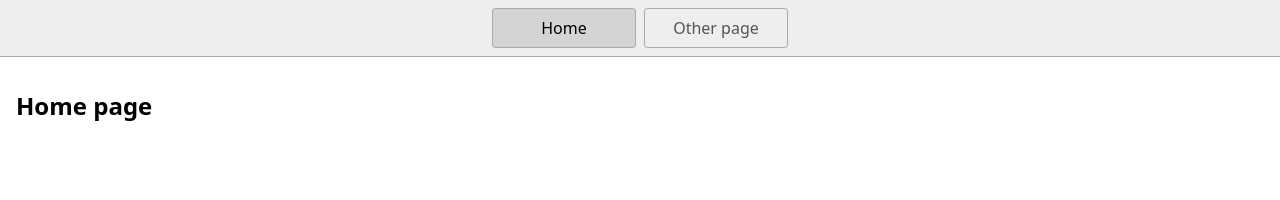
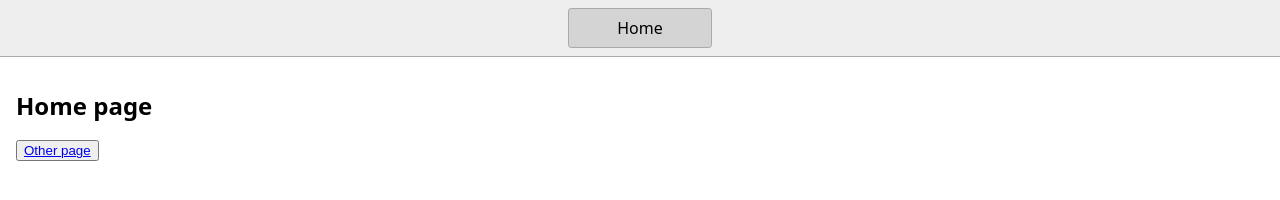
Before and after one commit to marthamwangi/bitbucket-web-platform, a plain HTML site: page index.html in a window 1280 px wide. Drawn offline with Linux system fonts and the light colour scheme.

Commit message:
1 file modified

```diff
--- a/index.html
+++ b/index.html
@@ -14,10 +14,10 @@
   <body>
     <nav>
       <a href="/" aria-current="page">Home</a>
-      <a href="/page2.html">Other page</a>
     </nav>
     <main>
       <h1>Home page</h1>
+      <button type="button"><a href="/page2.html">Other page</a></button>
     </main>
   </body>
 </html>
```
